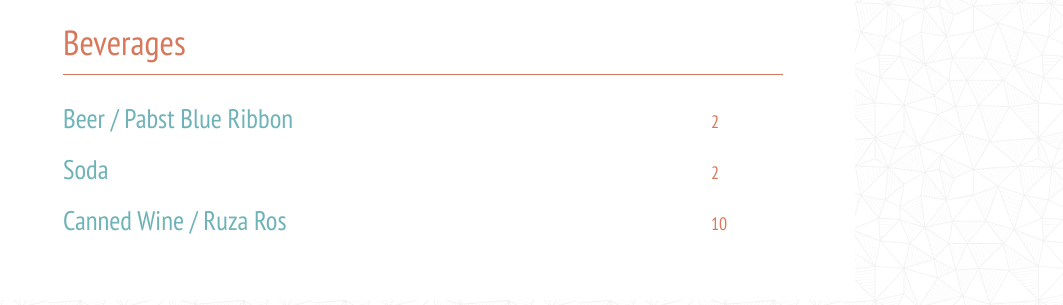
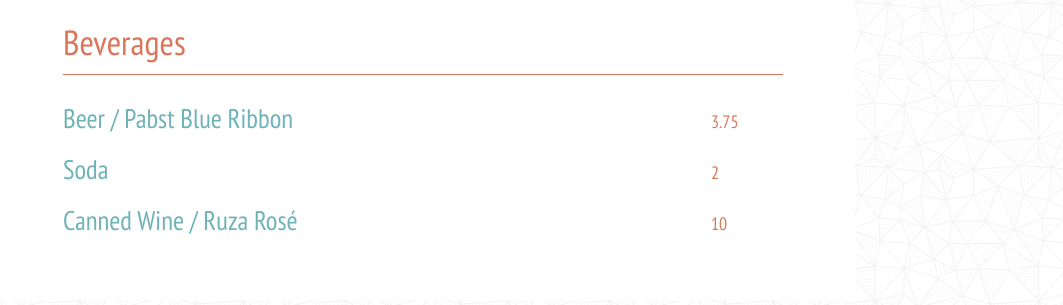
Before and after one commit to PHironaka/pretty-bird, a Jekyll site: the page built from index.md, in a window 1280 px wide and 900 px high, scrolled down 1470 px. Shown: the part 381-686 px from the top of the window, without its empty margins (217-1280 px from the left). Built offline with Jekyll 4.4.1, drawn with Linux system fonts in a browser that asks for light colours; some of the changed text lies outside the part shown.

Commit message:
Updated Beer Slash Pabst Blue Ribbon and 2 other files

```diff
--- a/_drinks/beer-slash-pabst-blue-ribbon.markdown
+++ b/_drinks/beer-slash-pabst-blue-ribbon.markdown
@@ -1,5 +1,5 @@
 ---
 title: Beer / Pabst Blue Ribbon
 date: 2018-02-26 00:16:00 Z
-price: 2
+price: 3.75
 ---
--- a/_drinks/canned-wine-slash-ruza-ros.markdown
+++ b/_drinks/canned-wine-slash-ruza-ros.markdown
@@ -1,5 +1,5 @@
 ---
-title: Canned Wine / Ruza Ros
+title: Canned Wine / Ruza Rosé
 date: 2018-02-26 00:17:00 Z
 price: 10
 ---
--- a/index.md
+++ b/index.md
@@ -8,9 +8,8 @@
 
 Monday-Saturday 11am-9pm.
 
+Sunday closed
+
+
 146 S Regent St.
 Salt Lake City, UT 84111
-
-
-
-Sunday closed
```
